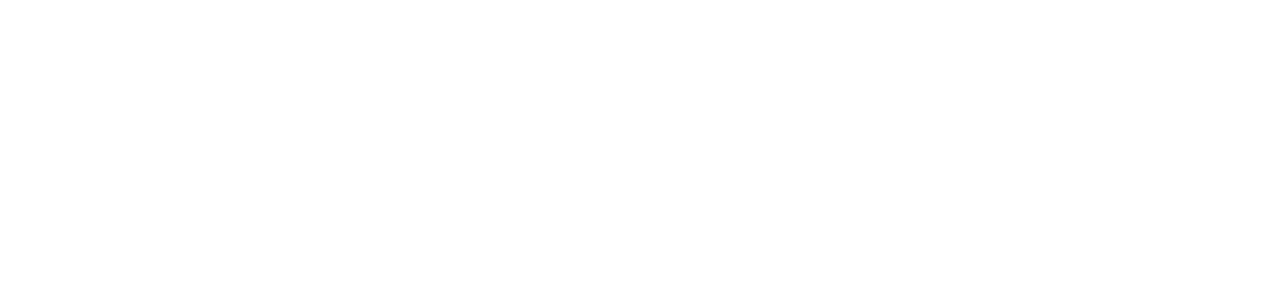
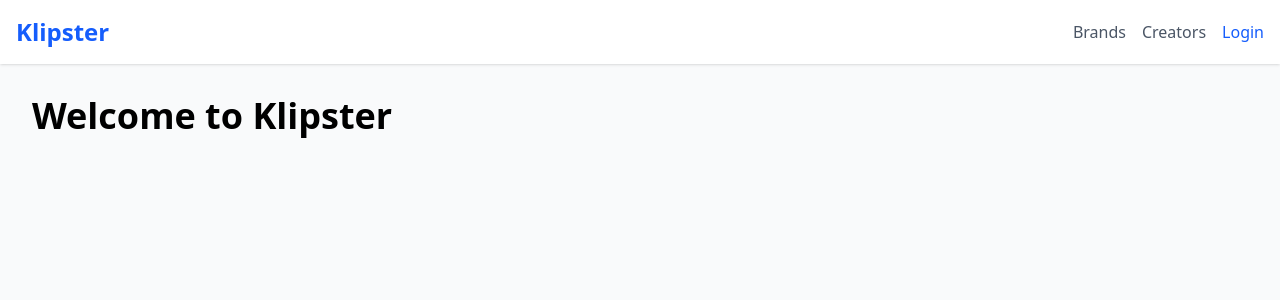
Before and after one commit to AIplatformTR/klip, a React (Vite) app: page / in a window 1280 px wide. Shown: the top 300 px of the page. Built offline with nearby package versions, Linux system fonts and the light colour scheme; no server answers.

Commit message:
feat: Implement user authentication and routing
Integrates Firebase for user authentication with Google OAuth.
Introduces React Router for navigation between home, brands, and creators sections.
Adds basic UI elements for navigation and login/logout functionality.

```diff
--- a/src/App.tsx
+++ b/src/App.tsx
@@ -3,6 +3,44 @@
  * SPDX-License-Identifier: Apache-2.0
  */
 
+import { BrowserRouter as Router, Routes, Route, Link } from 'react-router-dom';
+import { useState, useEffect } from 'react';
+import { auth, loginWithGoogle, logout } from './firebase';
+import { onAuthStateChanged, User } from 'firebase/auth';
+
 export default function App() {
-  return <div></div>;
+  const [user, setUser] = useState<User | null>(null);
+
+  useEffect(() => {
+    const unsubscribe = onAuthStateChanged(auth, (user) => {
+      setUser(user);
+    });
+    return () => unsubscribe();
+  }, []);
+
+  return (
+    <Router>
+      <div className="min-h-screen bg-gray-50">
+        <nav className="bg-white shadow-sm p-4 flex justify-between items-center">
+          <Link to="/" className="text-2xl font-bold text-blue-600">Klipster</Link>
+          <div className="space-x-4">
+            <Link to="/brands" className="text-gray-600 hover:text-blue-600">Brands</Link>
+            <Link to="/creators" className="text-gray-600 hover:text-blue-600">Creators</Link>
+            {user ? (
+              <button onClick={logout} className="text-red-600">Logout</button>
+            ) : (
+              <button onClick={loginWithGoogle} className="text-blue-600">Login</button>
+            )}
+          </div>
+        </nav>
+        <main className="p-8">
+          <Routes>
+            <Route path="/" element={<h1 className="text-4xl font-bold">Welcome to Klipster</h1>} />
+            <Route path="/brands" element={<h1 className="text-4xl font-bold">Brand Dashboard</h1>} />
+            <Route path="/creators" element={<h1 className="text-4xl font-bold">Creator Dashboard</h1>} />
+          </Routes>
+        </main>
+      </div>
+    </Router>
+  );
 }
--- a/src/firebase.ts
+++ b/src/firebase.ts
@@ -1,8 +1,12 @@
 import { initializeApp } from 'firebase/app';
-import { getAuth } from 'firebase/auth';
+import { getAuth, GoogleAuthProvider, signInWithPopup, signOut } from 'firebase/auth';
 import { getFirestore } from 'firebase/firestore';
 import firebaseConfig from '../firebase-applet-config.json';
 
 const app = initializeApp(firebaseConfig);
 export const db = getFirestore(app, firebaseConfig.firestoreDatabaseId);
 export const auth = getAuth();
+export const googleProvider = new GoogleAuthProvider();
+
+export const loginWithGoogle = () => signInWithPopup(auth, googleProvider);
+export const logout = () => signOut(auth);
```
Also changed, not shown: package.json (+8 -6 lines), 1 other file (tests, documents, lock files or other folders).
